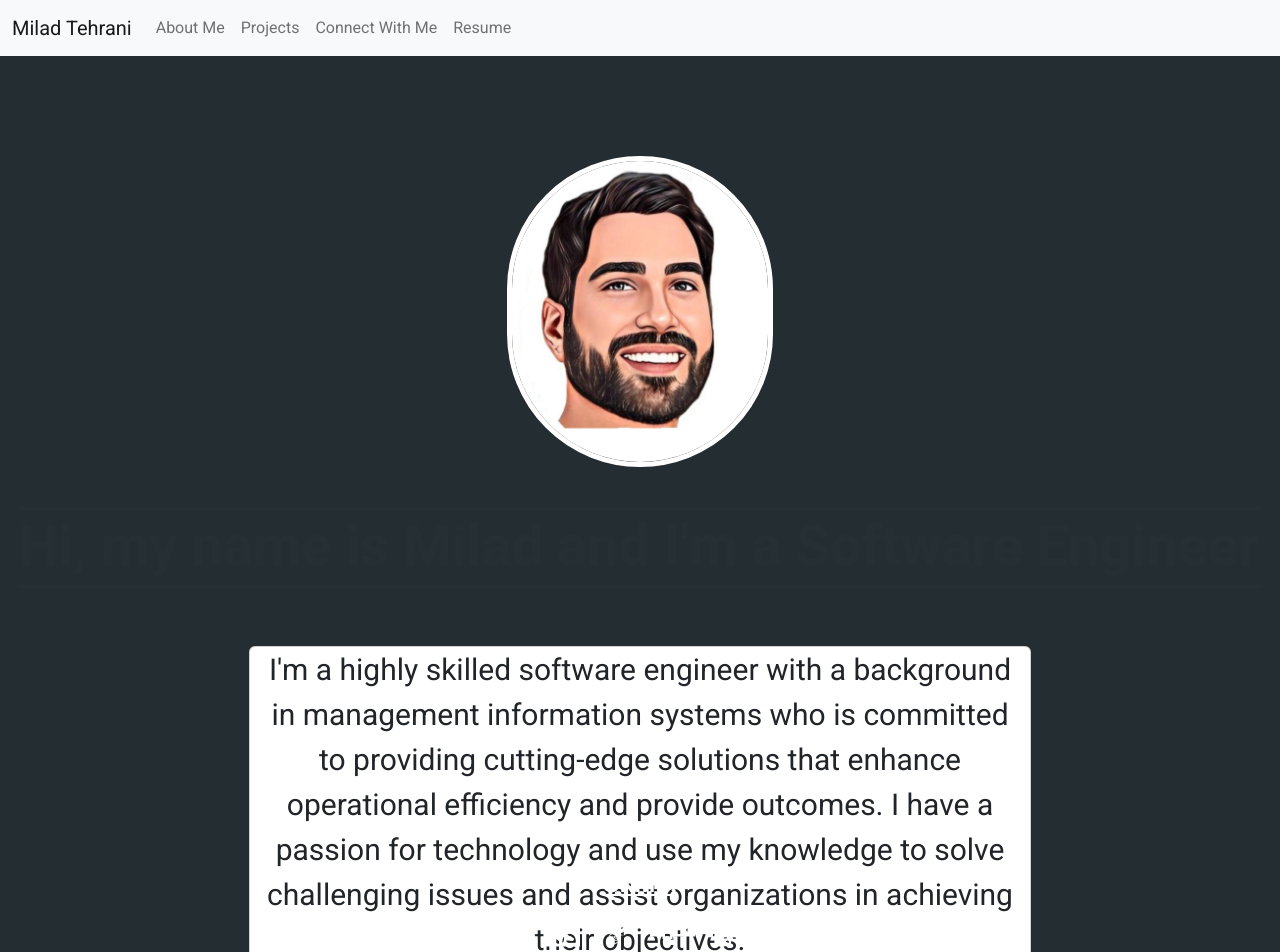
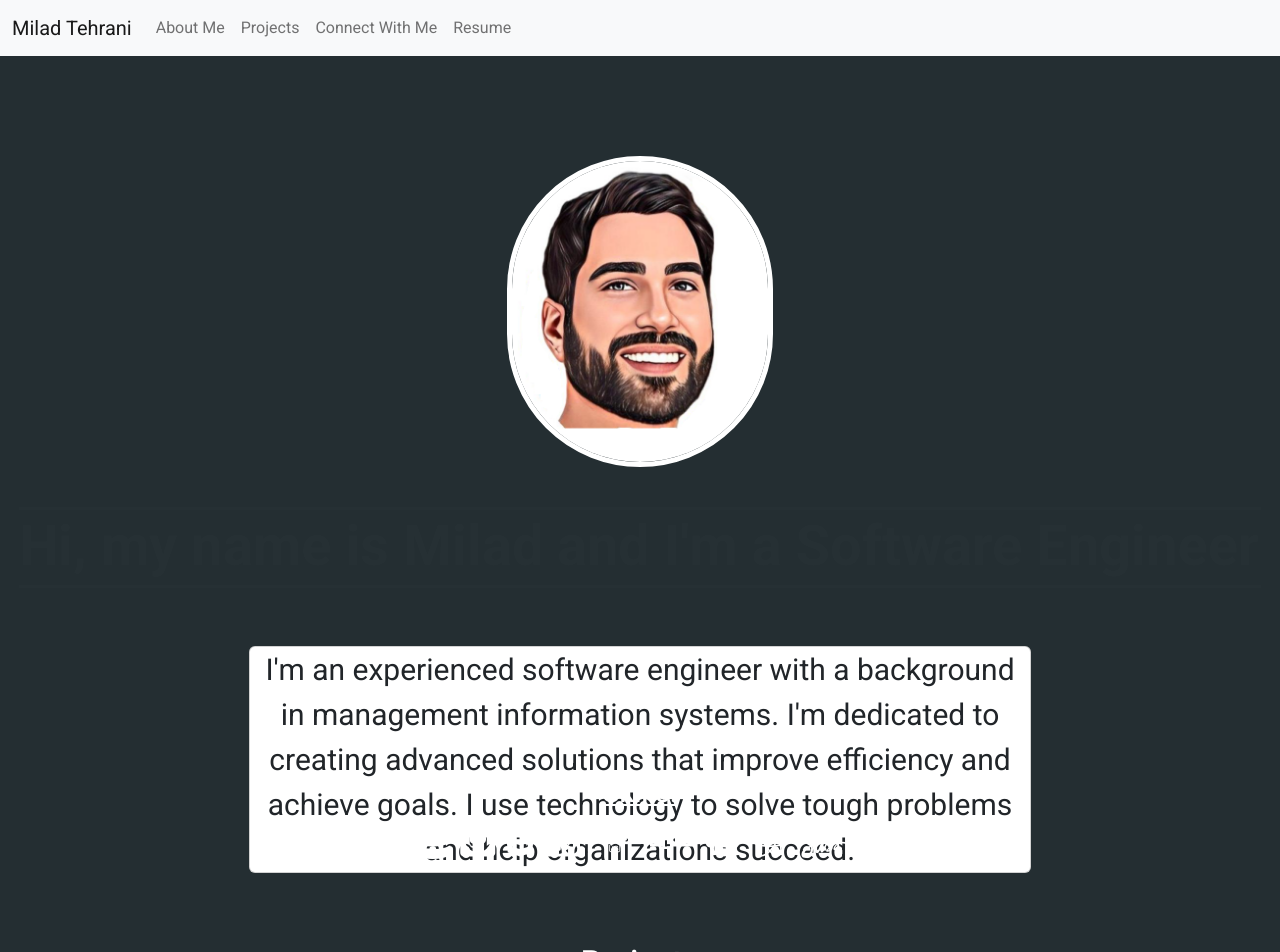
Before and after one commit to tehranimilad/Portfolio.v3, a React (Create React App) app in the folder frontend/: page / in a window 1280 px wide. Shown: the top 952 px of the page. Built offline with nearby package versions, Linux system fonts and the light colour scheme.

Commit message:
updating bio info

```diff
--- a/frontend/src/pages/HomePage/index.js
+++ b/frontend/src/pages/HomePage/index.js
@@ -55,9 +55,7 @@ function HomePage() {
             <MDBCard className="about-me-description">
               <MDBCardBody class="dark">
                 <MDBCardText>
-                I'm a highly skilled software engineer with a background in management information systems who is
-                committed to providing cutting-edge solutions that enhance operational efficiency and provide outcomes.
-                I have a passion for technology and use my knowledge to solve challenging issues and assist organizations in achieving their objectives.
+                I'm an experienced software engineer with a background in management information systems. I'm dedicated to creating advanced solutions that improve efficiency and achieve goals. I use technology to solve tough problems and help organizations succeed.
                 </MDBCardText>
               </MDBCardBody>
             </MDBCard>
```
